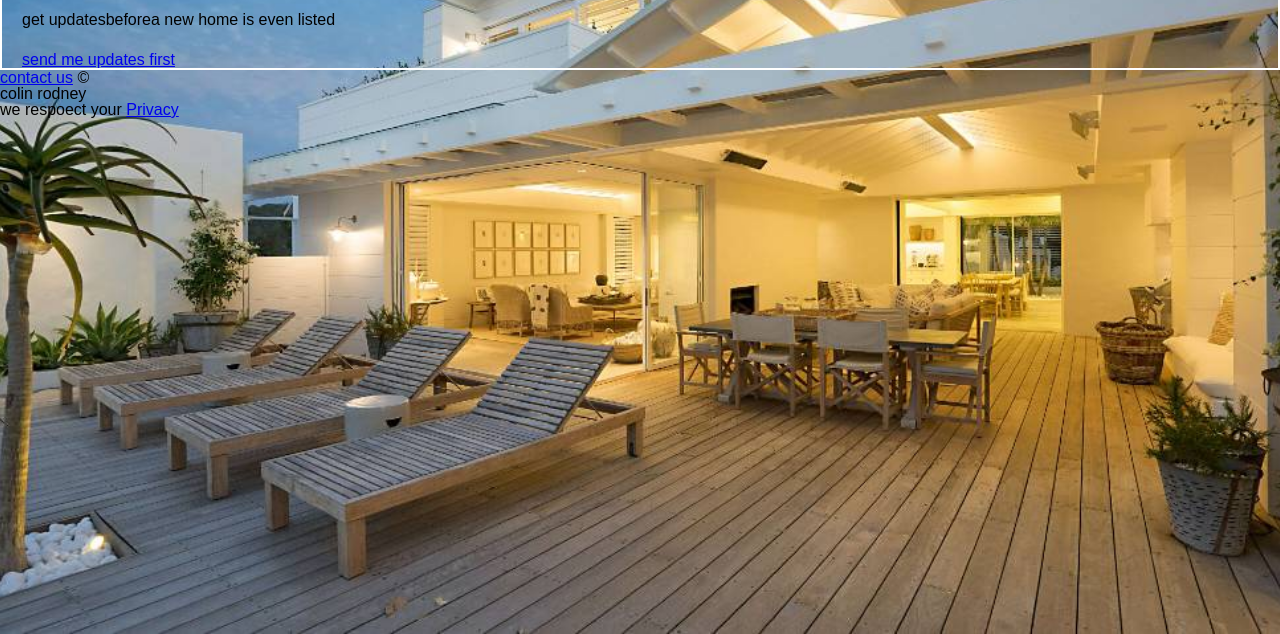
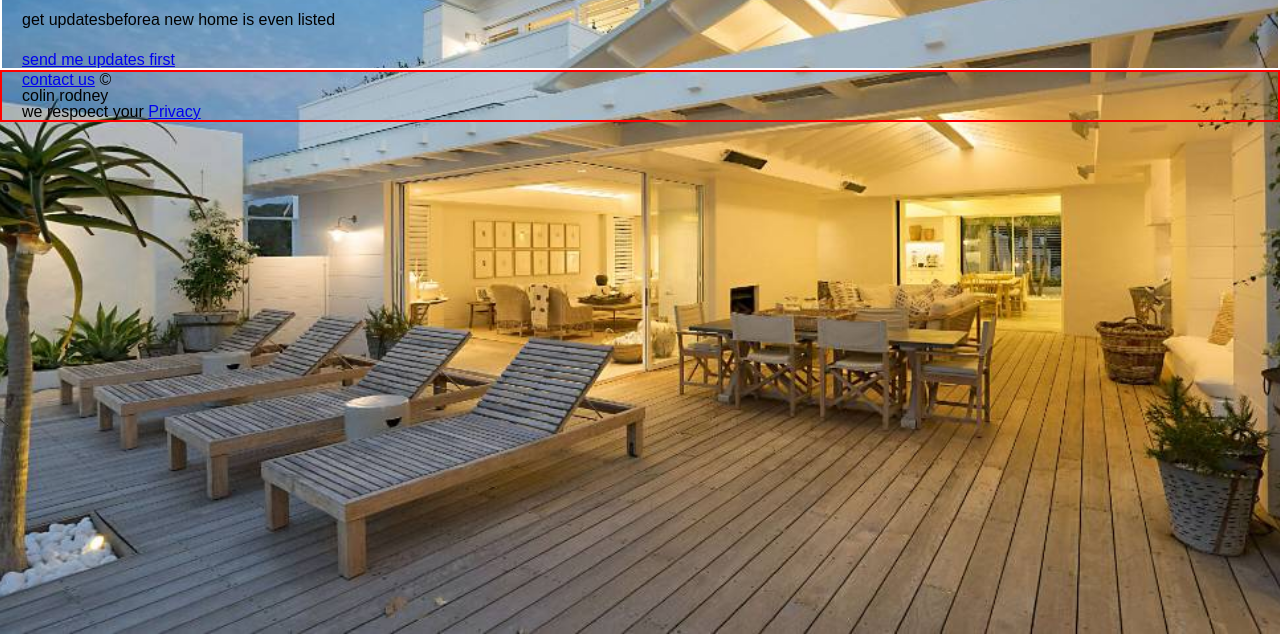
Before and after one commit to colinrodney/lead-generation-landing, a plain HTML site: page index.html in a window 1280 px wide. Shown: the part 166-800 px from the top of the page. Drawn offline with Linux system fonts and the light colour scheme.

Commit message:
added inline styles to footer for layout purposes

```diff
--- a/index.html
+++ b/index.html
@@ -33,7 +33,7 @@
       </div>
     </main>
 
-    <footer class="footer">
+    <footer class="footer" style="border: 2px solid red; padding: 0 20px">
       <a href="#">contact us</a>
       &copy;&nbsp;
       <p>colin rodney</p>
```
